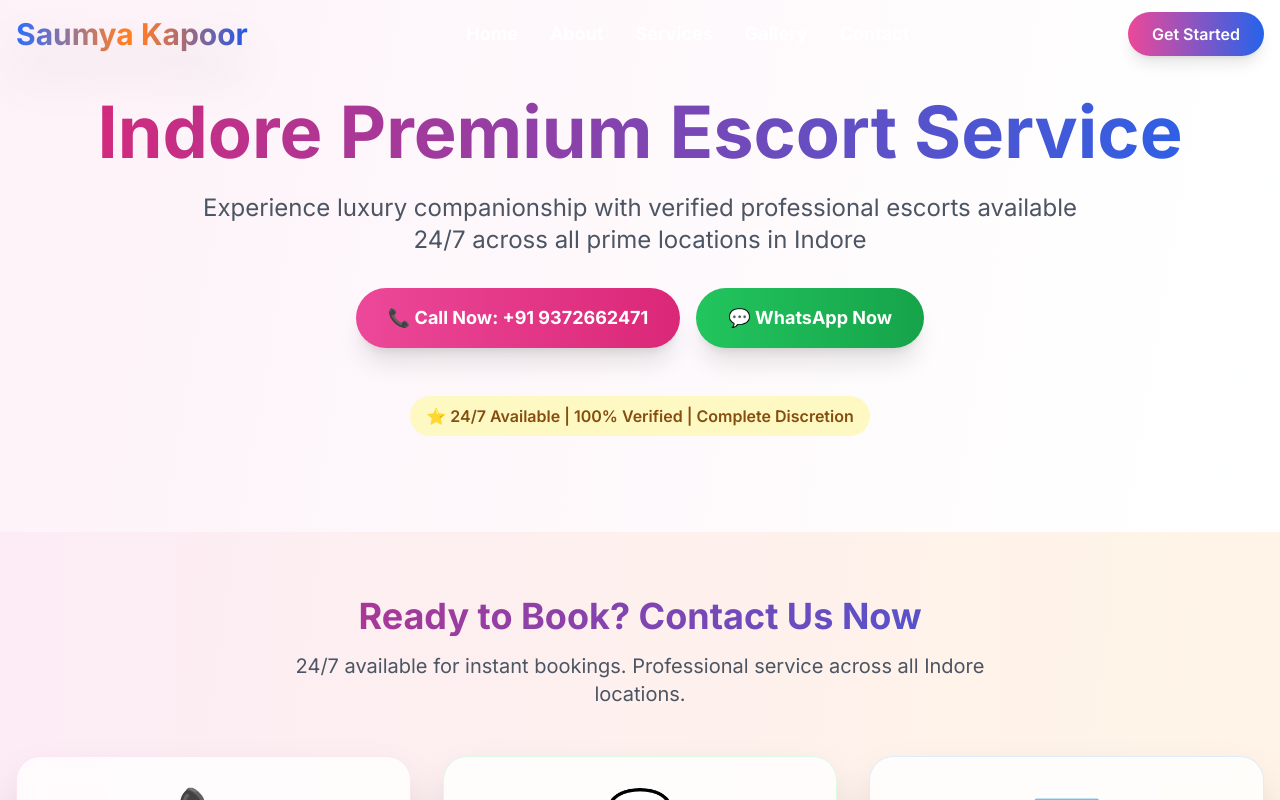
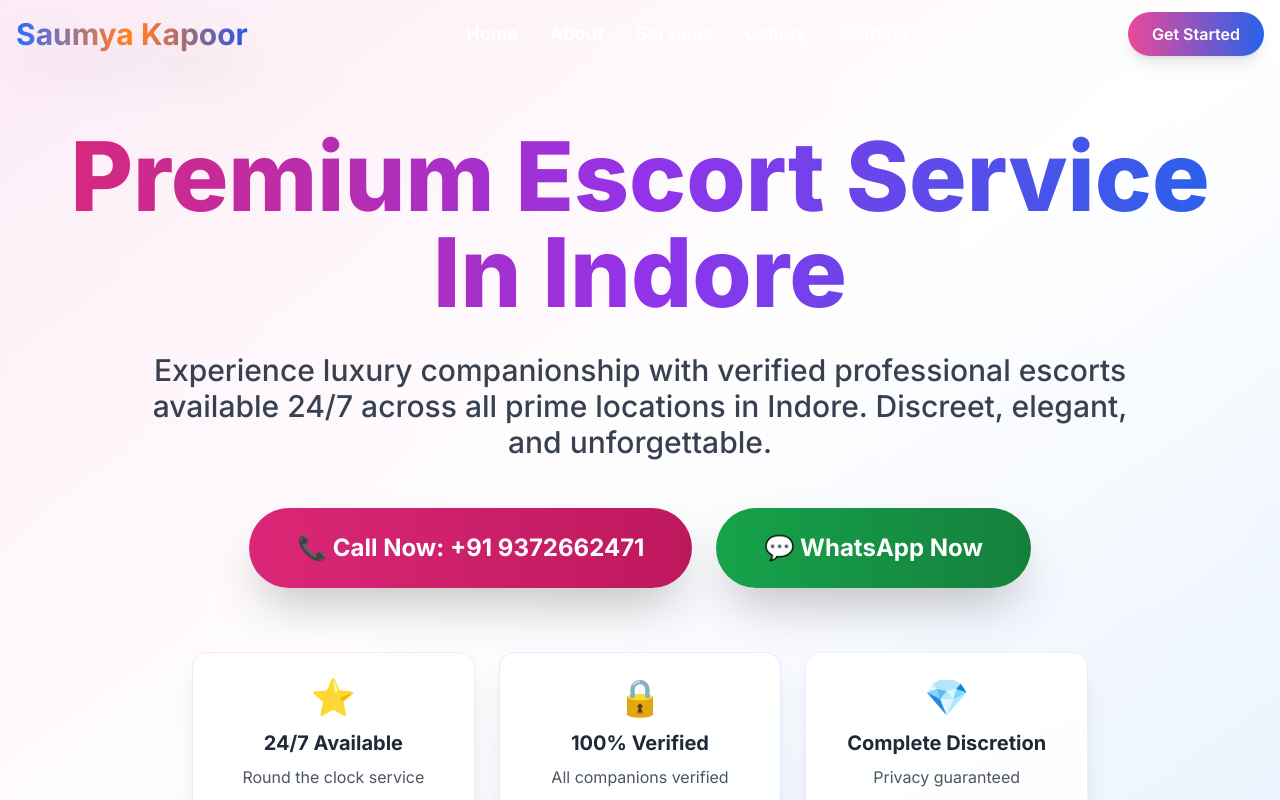
Before and after one commit to rohan-2004-web/indore, a Next.js app: page / in a window 1280 px wide. Shown: the top 800 px of the page. Built offline with nearby package versions, Linux system fonts and the light colour scheme.

Commit message:
Restored original website styling - larger hero titles, 3x3 services grid with images, original FAQ design

```diff
--- a/src/app/page.tsx
+++ b/src/app/page.tsx
@@ -10,6 +10,81 @@ export default function Home() {
   const toggleFaq = (index: number) => {
     setOpenFaq(openFaq === index ? null : index)
   }
+
+  const services = [
+    {
+      title: "Celebrity Escorts",
+      subtitle: "Star Quality Service",
+      description: "Experience celebrity-level companions with exceptional elegance and sophistication",
+      image: "/images/services/Celebrity Escorts.webp",
+      icon: "⭐",
+      category: "CELEBRITY"
+    },
+    {
+      title: "College Girls",
+      subtitle: "Fresh & Young",
+      description: "Beautiful young companions with vibrant energy and charming personalities",
+      image: "/images/services/College Girls.webp",
+      icon: "💎",
+      category: "YOUNG"
+    },
+    {
+      title: "Punjabi Women",
+      subtitle: "Traditional Beauty",
+      description: "Authentic Punjabi companions with traditional charm and modern sophistication",
+      image: "/images/services/Punjabi women.webp",
+      icon: "🌟",
+      category: "TRADITIONAL"
+    },
+    {
+      title: "Event Companion",
+      subtitle: "Perfect Plus One",
+      description: "Professional companions for business events, parties, and social gatherings",
+      image: "/images/services/Event Companion.webp",
+      icon: "🎭",
+      category: "PROFESSIONAL"
+    },
+    {
+      title: "Premium Companions",
+      subtitle: "Luxury Experience",
+      description: "Exclusive high-end companions for discerning clients who demand the finest",
+      image: "/images/services/Premium Companions.webp",
+      icon: "👑",
+      category: "LUXURY"
+    },
+    {
+      title: "Travel Companions",
+      subtitle: "Adventure Partners",
+      description: "Perfect travel partners for business trips, vacations, or weekend getaways",
+      image: "/images/services/Travel Companions.webp",
+      icon: "✈️",
+      category: "TRAVEL"
+    },
+    {
+      title: "VIP Escorts",
+      subtitle: "Ultimate Luxury",
+      description: "Our most exclusive VIP escorts offer the ultimate in luxury and sophistication",
+      image: "/images/services/VIP Escorts.webp",
+      icon: "💫",
+      category: "VIP"
+    },
+    {
+      title: "Dinner Dates",
+      subtitle: "Romantic Evenings",
+      description: "Elegant companions for romantic dinner dates and fine dining experiences",
+      image: "/images/services/Dinner Dates.webp",
+      icon: "🍷",
+      category: "ROMANTIC"
+    },
+    {
+      title: "Outcall Service",
+      subtitle: "Your Location",
+      description: "Professional outcall service to your hotel, home, or preferred location",
+      image: "/images/services/Outcall Service.webp",
+      icon: "🏨",
+      category: "OUTCALL"
+    }
+  ]
 
   const faqs = [
     {
@@ -50,33 +125,46 @@ export default function Home() {
     <>
       <div className="min-h-screen bg-gradient-to-br from-pink-50 via-white to-blue-50">
 
-        {/* Hero Section */}
-        <section className="py-24 px-4 sm:px-6 lg:px-8">
-          <div className="max-w-7xl mx-auto text-center">
-            <h1 className="text-5xl md:text-7xl font-bold bg-gradient-to-r from-pink-600 to-blue-600 bg-clip-text text-transparent mb-6">
-              Indore Premium Escort Service
+        {/* Hero Section - Original Style */}
+        <section className="pt-32 pb-20 px-4 sm:px-6 lg:px-8 relative">
+          <div className="absolute inset-0 bg-gradient-to-br from-pink-100/60 via-white/80 to-blue-100/60"></div>
+          <div className="max-w-7xl mx-auto text-center relative z-10">
+            <h1 className="text-6xl md:text-8xl font-extrabold bg-gradient-to-r from-pink-600 via-purple-600 to-blue-600 bg-clip-text text-transparent mb-8 leading-tight">
+              Premium Escort Service In Indore
             </h1>
-            <p className="text-xl md:text-2xl text-gray-600 max-w-4xl mx-auto mb-8">
-              Experience luxury companionship with verified professional escorts available 24/7 across all prime locations in Indore
+            <p className="text-2xl md:text-3xl text-gray-700 max-w-5xl mx-auto mb-12 font-medium leading-relaxed">
+              Experience luxury companionship with verified professional escorts available 24/7 across all prime locations in Indore. Discreet, elegant, and unforgettable.
             </p>
-            <div className="flex flex-col sm:flex-row gap-4 justify-center mb-12">
+            <div className="flex flex-col sm:flex-row gap-6 justify-center mb-16">
               <a
                 href="tel:+919372662471"
-                className="inline-block bg-gradient-to-r from-pink-500 to-pink-600 hover:from-pink-600 hover:to-pink-700 text-white px-8 py-4 rounded-full font-bold text-lg transition-all duration-300 transform hover:scale-105 shadow-xl"
+                className="inline-block bg-gradient-to-r from-pink-600 to-pink-700 hover:from-pink-700 hover:to-pink-800 text-white px-12 py-6 rounded-full font-bold text-2xl transition-all duration-300 transform hover:scale-105 shadow-2xl"
               >
                 📞 Call Now: +91 9372662471
               </a>
               <a
                 href="https://wa.me/919372662471"
-                className="inline-block bg-gradient-to-r from-green-500 to-green-600 hover:from-green-600 hover:to-green-700 text-white px-8 py-4 rounded-full font-bold text-lg transition-all duration-300 transform hover:scale-105 shadow-xl"
+                className="inline-block bg-gradient-to-r from-green-600 to-green-700 hover:from-green-700 hover:to-green-800 text-white px-12 py-6 rounded-full font-bold text-2xl transition-all duration-300 transform hover:scale-105 shadow-2xl"
               >
                 💬 WhatsApp Now
               </a>
             </div>
-            <div className="text-center">
-              <span className="inline-block bg-yellow-100 text-yellow-800 px-4 py-2 rounded-full font-semibold">
-                ⭐ 24/7 Available | 100% Verified | Complete Discretion
-              </span>
+            <div className="grid grid-cols-1 md:grid-cols-3 gap-6 max-w-4xl mx-auto">
+              <div className="bg-white/90 backdrop-blur-sm rounded-2xl p-6 shadow-xl border border-pink-200/50">
+                <div className="text-4xl mb-3">⭐</div>
+                <h3 className="font-bold text-xl text-gray-800 mb-2">24/7 Available</h3>
+                <p className="text-gray-600">Round the clock service</p>
+              </div>
+              <div className="bg-white/90 backdrop-blur-sm rounded-2xl p-6 shadow-xl border border-blue-200/50">
+                <div className="text-4xl mb-3">🔒</div>
+                <h3 className="font-bold text-xl text-gray-800 mb-2">100% Verified</h3>
+                <p className="text-gray-600">All companions verified</p>
+              </div>
+              <div className="bg-white/90 backdrop-blur-sm rounded-2xl p-6 shadow-xl border border-purple-200/50">
+                <div className="text-4xl mb-3">💎</div>
+                <h3 className="font-bold text-xl text-gray-800 mb-2">Complete Discretion</h3>
+                <p className="text-gray-600">Privacy guaranteed</p>
+              </div>
             </div>
           </div>
         </section>
@@ -86,10 +174,10 @@ export default function Home() {
           <div className="w-full px-4">
             <div className="max-w-7xl mx-auto">
               <div className="text-center mb-12">
-                <h2 className="text-4xl font-bold bg-gradient-to-r from-pink-600 to-blue-600 bg-clip-text text-transparent mb-4">
+                <h2 className="text-5xl md:text-6xl font-bold bg-gradient-to-r from-pink-600 to-blue-600 bg-clip-text text-transparent mb-6">
                   Ready to Book? Contact Us Now
                 </h2>
-                <p className="text-xl text-gray-600 max-w-3xl mx-auto">
+                <p className="text-xl text-gray-600 max-w-3xl mx-auto leading-relaxed">
                   24/7 available for instant bookings. Professional service across all Indore locations.
                 </p>
               </div>
@@ -223,7 +311,7 @@ export default function Home() {
           <div className="absolute inset-0 bg-gradient-to-br from-blue-100/40 via-pink-50/30 to-orange-100/40"></div>
           <div className="container mx-auto relative z-10">
             <div className="text-center mb-16">
-              <h2 className="text-5xl font-bold bg-gradient-to-r from-blue-600 via-pink-500 to-orange-600 bg-clip-text text-transparent mb-6">
+              <h2 className="text-5xl md:text-7xl font-bold bg-gradient-to-r from-blue-600 via-pink-500 to-orange-600 bg-clip-text text-transparent mb-6">
                 Escort Services Available In All Indore Areas
               </h2>
               <p className="text-xl text-gray-600 max-w-4xl mx-auto leading-relaxed">
@@ -384,7 +472,7 @@ export default function Home() {
         <section className="py-20 px-4 bg-gradient-to-br from-blue-100/40 via-pink-50/30 to-orange-100/40">
           <div className="max-w-6xl mx-auto">
             <div className="text-center mb-16">
-              <h2 className="text-5xl font-bold bg-gradient-to-r from-blue-600 via-pink-500 to-orange-600 bg-clip-text text-transparent mb-6">
+              <h2 className="text-5xl md:text-6xl font-bold bg-gradient-to-r from-blue-600 via-pink-500 to-orange-600 bg-clip-text text-transparent mb-6">
                 How To Book Our Escort Service In Indore
               </h2>
               <p className="text-xl text-gray-600 max-w-4xl mx-auto leading-relaxed">
@@ -421,32 +509,32 @@ export default function Home() {
         </section>
 
         {/* FAQ Section */}
-        <section className="py-20 px-4 bg-gradient-to-br from-pink-100/50 via-orange-50/40 to-blue-100/50">
+        <section className="py-20 px-4 bg-gradient-to-br from-purple-100/50 via-pink-50/40 to-blue-100/50">
           <div className="max-w-6xl mx-auto">
             <div className="text-center mb-16">
-              <h2 className="text-5xl font-bold bg-gradient-to-r from-pink-600 via-orange-500 to-blue-600 bg-clip-text text-transparent mb-6">
+              <h2 className="text-6xl font-bold bg-gradient-to-r from-purple-600 via-pink-500 to-blue-600 bg-clip-text text-transparent mb-6">
                 Frequently Asked Questions
               </h2>
               <p className="text-xl text-gray-600 max-w-4xl mx-auto leading-relaxed">
-                Common questions about our escort services in Indore
+                Common questions about our premium escort services in Indore
               </p>
             </div>
 
-            <div className="grid grid-cols-1 md:grid-cols-2 gap-6">
+            <div className="space-y-6">
               {faqs.map((faq, index) => (
-                <div key={index} className="bg-white/90 backdrop-blur-md rounded-3xl shadow-2xl border border-gray-100/50 overflow-hidden">
+                <div key={index} className="bg-white/95 backdrop-blur-md rounded-2xl shadow-xl border border-gray-200/50 overflow-hidden hover:shadow-2xl transition-all duration-300">
                   <button
                     onClick={() => toggleFaq(index)}
-                    className="w-full p-8 text-left hover:bg-gray-50/50 transition-colors duration-200 flex justify-between items-center"
+                    className="w-full p-6 text-left hover:bg-gradient-to-r hover:from-purple-50/50 hover:to-pink-50/50 transition-all duration-200 flex justify-between items-center group"
                   >
-                    <h3 className="text-lg font-bold text-gray-800 pr-4">{faq.question}</h3>
-                    <span className={`text-2xl transition-transform duration-200 ${openFaq === index ? 'rotate-180' : ''}`}>
-                      ↓
+                    <h3 className="text-xl font-bold text-gray-800 pr-4 group-hover:text-purple-700">{faq.question}</h3>
+                    <span className={`text-3xl transition-all duration-300 text-purple-600 ${openFaq === index ? 'rotate-180 scale-110' : ''}`}>
+                      ▼
                     </span>
                   </button>
                   {openFaq === index && (
-                    <div className="px-8 pb-8">
-                      <p className="text-gray-600 leading-relaxed">{faq.answer}</p>
+                    <div className="px-6 pb-6 bg-gradient-to-r from-purple-50/30 to-pink-50/30">
+                      <p className="text-gray-600 leading-relaxed text-lg">{faq.answer}</p>
                     </div>
                   )}
                 </div>
@@ -459,7 +547,7 @@ export default function Home() {
         <section className="py-20 px-4 bg-gradient-to-br from-blue-100/40 via-pink-50/30 to-orange-100/40">
           <div className="max-w-7xl mx-auto">
             <div className="text-center mb-16">
-              <h2 className="text-5xl font-bold bg-gradient-to-r from-blue-600 via-pink-500 to-orange-600 bg-clip-text text-transparent mb-6">
+              <h2 className="text-5xl md:text-6xl font-bold bg-gradient-to-r from-blue-600 via-pink-500 to-orange-600 bg-clip-text text-transparent mb-6">
                 Contact Us For Booking
               </h2>
               <p className="text-xl text-gray-600 max-w-4xl mx-auto leading-relaxed">
```
